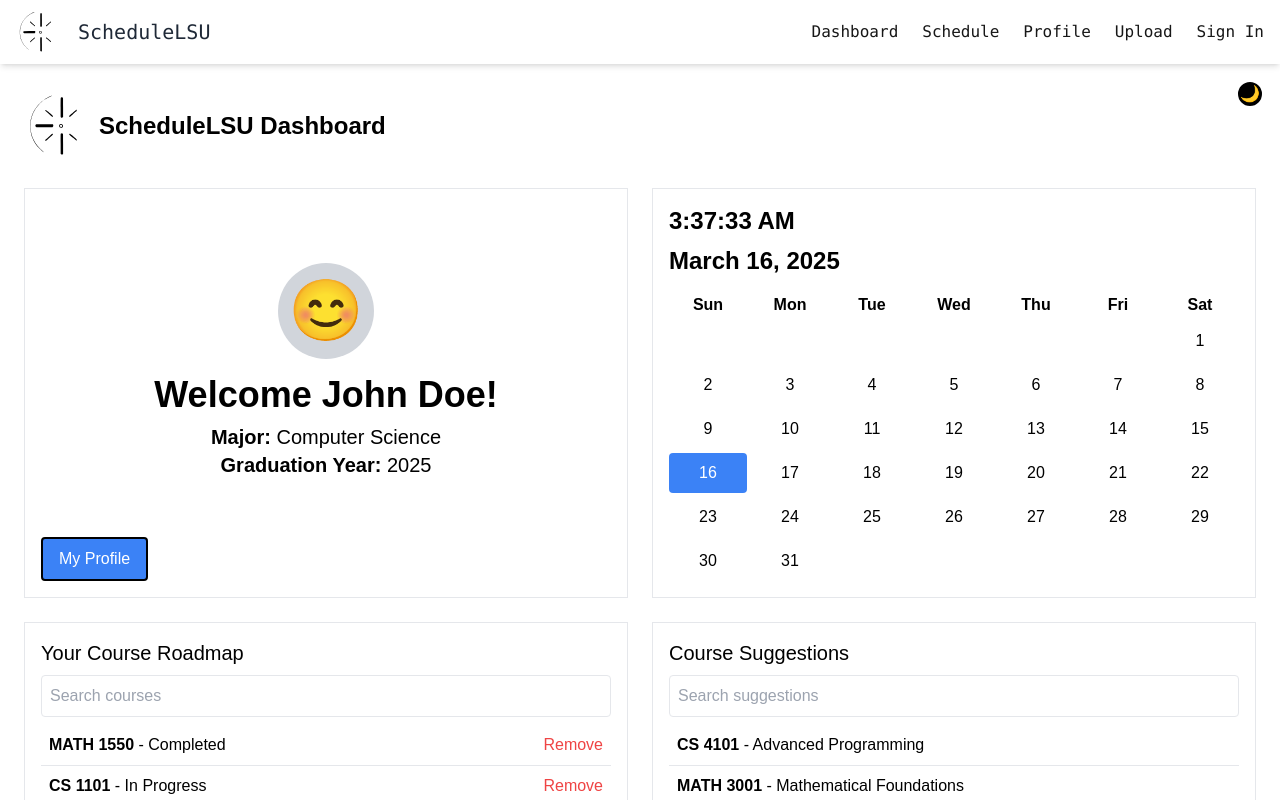
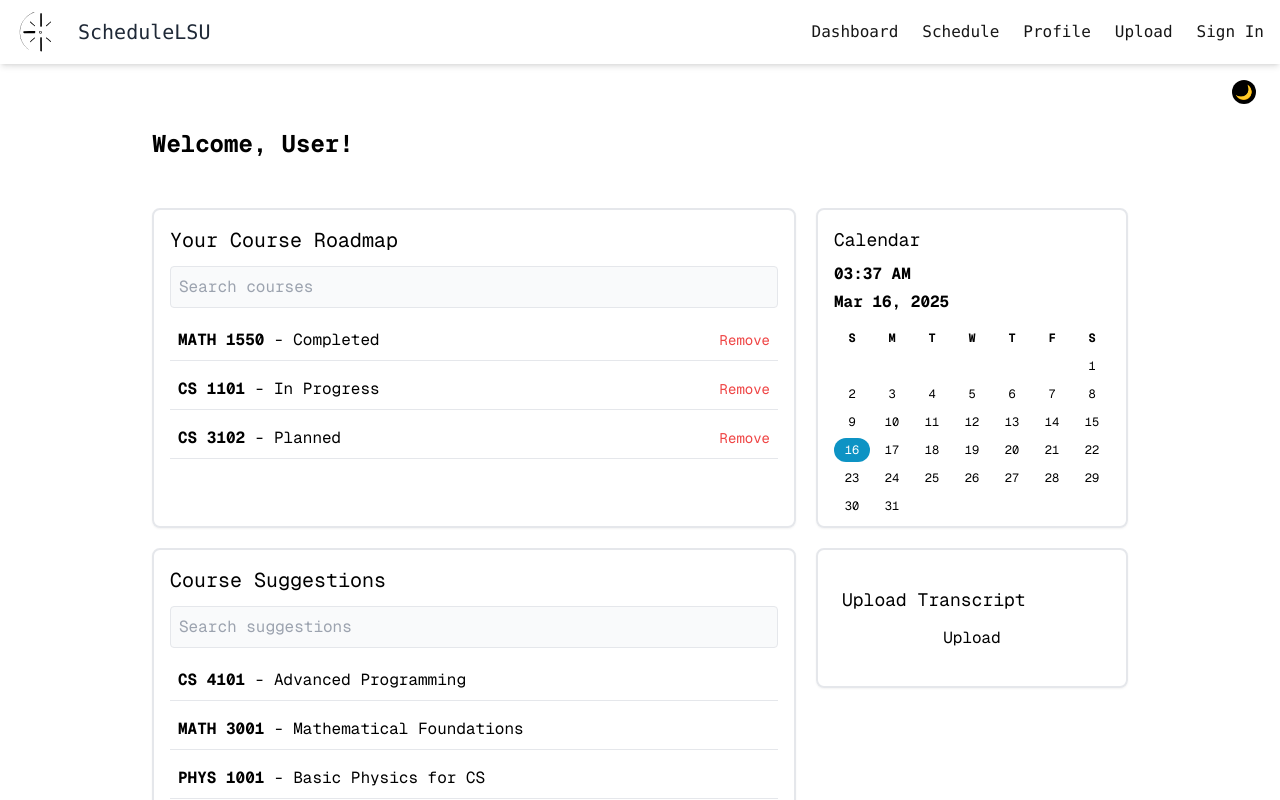
Before and after one commit to CSC-3380-Spring-2025/Team-16, a Next.js app: page /dashboard in a window 1280 px wide. Shown: the top 800 px of the page. Built offline with nearby package versions, Linux system fonts and the light colour scheme.

Commit message:
Updated Dashboard

```diff
--- a/app/dashboard/page.tsx
+++ b/app/dashboard/page.tsx
@@ -2,9 +2,8 @@
 
 import { useState, useEffect } from "react";
 import { useRouter } from "next/navigation";
-import Image from "next/image";
+import "@/app/global/styles/globals.css";
 
-// Profile and course data types
 interface Course {
   course: string;
   status: string;
@@ -30,9 +29,12 @@ export default function Page() {
   });
 
   const [date, setDate] = useState(new Date());
+  const [darkMode, setDarkMode] = useState(false);
+  const router = useRouter();
 
-  // Update time every second
   useEffect(() => {
+    const prefersDarkMode = window.matchMedia("(prefers-color-scheme: dark)").matches;
+    setDarkMode(prefersDarkMode);
     const timer = setInterval(() => {
       setDate(new Date());
     }, 1000);
@@ -48,21 +50,11 @@ export default function Page() {
   const [courseSuggestions, setCourseSuggestions] = useState(courseSuggestionsData);
   const [searchTerm, setSearchTerm] = useState("");
   const [suggestionSearchTerm, setSuggestionSearchTerm] = useState("");
-  const [darkMode, setDarkMode] = useState(false);
-  const router = useRouter();
 
-  // Detect dark mode preference from system settings
-  useEffect(() => {
-    const prefersDarkMode = window.matchMedia("(prefers-color-scheme: dark)").matches;
-    setDarkMode(prefersDarkMode);
-  }, []);
-
-  // Handle navigation to different pages
   const handleNavigate = (url: string): void => {
     router.push(url);
   };
 
-  // Remove course from course roadmap
   const removeCourse = (index: number): void => {
     const confirmation = window.confirm("Are you sure you want to remove this course?");
     if (confirmation) {
@@ -70,116 +62,61 @@ export default function Page() {
     }
   };
 
-  // Handles course search input
   const handleSearch = (e: React.ChangeEvent<HTMLInputElement>): void => {
     setSearchTerm(e.target.value);
   };
 
-  // Handles suggestion search input
   const handleSuggestionSearch = (e: React.ChangeEvent<HTMLInputElement>): void => {
     setSuggestionSearchTerm(e.target.value);
   };
 
-  // Filter courses based on search term
   const filteredCourses = roadmap.filter(course =>
     course.course.toLowerCase().includes(searchTerm.toLowerCase())
   );
 
-  // Filter course suggestions based on search term
   const filteredSuggestions = courseSuggestions.filter(suggestion =>
     suggestion.course.toLowerCase().includes(suggestionSearchTerm.toLowerCase())
   );
 
-  // Random emojis for profile picture
-  const emojiList = ["😀", "😁", "😎", "😊", "🙃", "😜", "😇", "🥳"];
-  const randomEmoji = emojiList[Math.floor(Math.random() * emojiList.length)];
+  return (
+    <div className={`${darkMode ? "bg-black text-white" : "bg-white text-black"} min-h-screen flex flex-col items-center relative font-[family-name:var(--font-geist-mono)]`}>
+      <div className="h-16 w-full"></div>
 
-  return (
-    <div className={`${darkMode ? "bg-black text-white" : "bg-white text-black"} p-6 relative`}>
-      <div className="flex items-center gap-0">
-        <Image
-          src="/logo.svg"
-          alt="ScheduleLSU logo"
-          width={75}
-          height={75}
-          style={{
-            transform: "rotate(90deg)",
-            filter: darkMode ? "invert(1)" : "invert(0)"
-          }}
-          priority
-        />
-        <h1 className="text-2xl font-bold">ScheduleLSU Dashboard</h1>
-      </div>
+      <div className="w-full max-w-5xl px-6 pt-0 pb-8 relative">
+        <div className="flex justify-between items-center">
+          <h1 className="text-2xl font-bold pl-0">Welcome, User!</h1>
 
-      {/* Layout for the 4 boxes */}
-      <div className="grid grid-cols-2 grid-rows-2 gap-6 mt-6" style={{ gridTemplateRows: '1fr 1fr', gridTemplateColumns: '1fr 1fr' }}>
-
-        {/* Profile Box */}
-        <div className="border p-4 flex flex-col justify-between">
-          {/* Profile information and emoji circle */}
-          <div className="flex flex-col items-center justify-center flex-grow text-center">
-            {/* Circle profile with random emojis */}
-            <div className="w-24 h-24 rounded-full bg-gray-300 flex items-center justify-center text-6xl mb-4">
-              {randomEmoji}
-            </div>
-
-            {/* Profile Info */}
-            <p className="text-4xl font-semibold">Welcome {profileInfo.name}!</p>
-            <p className="mt-2 text-xl"><strong>Major:</strong> {profileInfo.major}</p>
-            <p className="text-xl"><strong>Graduation Year:</strong> {profileInfo.graduationYear}</p>
-          </div>
-
-          {/* "My Profile" Button */}
-          <div className="w-full flex justify-start mt-auto">
           <button
-              onClick={() => handleNavigate('/user')}
-              className={`px-4 py-2 bg-blue-500 text-white rounded hover:bg-blue-600 transition-all ${darkMode ? "border-2 border-white" : "border-2 border-black"}`}
+            onClick={() => setDarkMode(!darkMode)}
+            className={`fixed top-20 right-6 w-6 h-6 flex items-center justify-center rounded-full transition-all ease-in-out duration-200 hover:scale-110 z-40 ${
+              darkMode ? "bg-white text-black" : "bg-black text-white"
+            } text-sm`}
           >
-              My Profile
+            {darkMode ? "🌞" : "🌙"}
           </button>
         </div>
       </div>
 
-        {/* Calendar Box */}
-        <div className="border p-4">
-          <p className="text-2xl"><strong>{date.toLocaleTimeString()}</strong></p>
-          <p className="mt-2 text-2xl"><strong>{date.toLocaleDateString('en-US', { month: 'long', day: 'numeric', year: 'numeric' })}</strong></p>
-
-          <div className="grid grid-cols-7 gap-1 text-center mt-4">
-            {["Sun", "Mon", "Tue", "Wed", "Thu", "Fri", "Sat"].map(day => (
-              <div key={day} className="font-bold">{day}</div>
-            ))}
-            {Array.from({ length: new Date(date.getFullYear(), date.getMonth(), 1).getDay() })
-              .map((_, i) => <div key={`empty-${i}`}></div>)}
-            {Array.from({ length: new Date(date.getFullYear(), date.getMonth() + 1, 0).getDate() })
-              .map((_, i) => (
-                <div key={i} className={`p-2 ${i + 1 === date.getDate() ? "bg-blue-500 text-white rounded" : ""}`}>
-                  {i + 1}
-                </div>
-              ))}
-          </div>
-        </div>
-
-        {/* Course Roadmap Box */}
-        <div className="border p-4 flex flex-col justify-between">
-          <div>
-            <h2 className="text-xl">Your Course Roadmap</h2>
+      <div className="w-full max-w-5xl px-6 pb-6 grid grid-cols-1 lg:grid-cols-3 gap-5 mt-4">
+        <div className="lg:col-span-2 flex flex-col gap-5">
+          <div className={`border-2 ${darkMode ? "border-gray-700" : "border-gray-200"} p-4 rounded-lg shadow-sm`} style={{ height: '320px' }}>
+            <h2 className="text-xl mb-3">Your Course Roadmap</h2>
             <input
               type="text"
               placeholder="Search courses"
               value={searchTerm}
               onChange={handleSearch}
-              className={`mt-2 p-2 border rounded w-full ${darkMode ? "bg-gray-700 text-white" : "bg-white text-black"}`}
+              className={`w-full p-2 border rounded mb-3 text-md ${darkMode ? "bg-gray-800" : "bg-gray-50"}`}
             />
-            <ul className="mt-2">
+            <ul className="space-y-2 overflow-y-auto" style={{ height: 'calc(320px - 120px)' }}>
               {filteredCourses.map((item, index) => (
-                <li key={index} className="p-2 border-b flex justify-between">
-                  <span>
+                <li key={index} className="flex justify-between items-center p-2 border-b">
+                  <span className="text-md">
                     <strong>{item.course}</strong> - {item.status}
                   </span>
                   <button
                     onClick={() => removeCourse(index)}
-                    className="ml-4 text-red-500"
+                    className="text-red-500 text-sm hover:text-red-700"
                   >
                     Remove
                   </button>
@@ -188,59 +125,58 @@ export default function Page() {
             </ul>
           </div>
 
-          {/* My Schedule Button */}
-          <div className="mt-auto flex justify-start">
-            <button
-              onClick={() => handleNavigate('/myschedule')}
-              className={`px-4 py-2 bg-blue-500 text-white rounded hover:bg-blue-600 transition-all ${darkMode ? "border-2 border-white" : "border-2 border-black"}`}
-            >
-              My Schedule
-            </button>
-          </div>
-        </div>
-
-        {/* Course Suggestions Box */}
-        <div className="border p-4 flex flex-col justify-between">
-          <h2 className="text-xl">Course Suggestions</h2>
+          <div className={`border-2 ${darkMode ? "border-gray-700" : "border-gray-200"} p-4 rounded-lg shadow-sm`} style={{ height: '320px' }}>
+            <h2 className="text-xl mb-3">Course Suggestions</h2>
             <input
               type="text"
               placeholder="Search suggestions"
               value={suggestionSearchTerm}
               onChange={handleSuggestionSearch}
-            className={`mt-2 p-2 border rounded w-full ${darkMode ? "bg-gray-700 text-white" : "bg-white text-black"}`}
+              className={`w-full p-2 border rounded mb-3 text-md ${darkMode ? "bg-gray-800" : "bg-gray-50"}`}
             />
-          <ul className="mt-2">
-            {filteredSuggestions.map((suggestion, index) => (
-              <li key={index} className="p-2 border-b">
-                <strong>{suggestion.course}</strong> - {suggestion.reason}
+            <ul className="space-y-2 overflow-y-auto" style={{ height: 'calc(320px - 120px)' }}>
+              {filteredSuggestions.map((item, index) => (
+                <li key={index} className="p-2 border-b text-md">
+                  <strong>{item.course}</strong> - {item.reason}
                 </li>
               ))}
             </ul>
+          </div>
+        </div>
 
-          {/* Upload File Button */}
-          <div className="mt-auto flex justify-start">
+        <div className="flex flex-col gap-5">
+          <div className={`border-2 ${darkMode ? "border-gray-700" : "border-gray-200"} p-4 rounded-lg shadow-sm`} style={{ height: '320px' }}>
+            <h2 className="text-lg mb-2">Calendar</h2>
+            <p className="text-md mb-1"><strong>{date.toLocaleTimeString([], {hour: '2-digit', minute:'2-digit'})}</strong></p>
+            <p className="text-md mb-3"><strong>{date.toLocaleDateString('en-US', { month: 'short', day: 'numeric', year: 'numeric' })}</strong></p>
+            <div className="grid grid-cols-7 gap-1 text-center text-xs">
+              {["S", "M", "T", "W", "T", "F", "S"].map((day, index) => (
+                <div key={`${day}-${index}`} className="font-bold py-1">{day}</div>
+              ))}
+              {Array.from({ length: new Date(date.getFullYear(), date.getMonth(), 1).getDay() })
+                .map((_, i) => <div key={`empty-${i}`} className="py-1"></div>)}
+              {Array.from({ length: new Date(date.getFullYear(), date.getMonth() + 1, 0).getDate() })
+                .map((_, i) => (
+                  <div key={i} className={`py-1 ${i + 1 === date.getDate() ? "bg-[#0d93c4] text-white rounded-full" : ""}`}>
+                    {i + 1}
+                  </div>
+                ))}
+            </div>
+          </div>
+
+          <div className={`border-2 ${darkMode ? "border-gray-700" : "border-gray-200"} p-6 rounded-lg shadow-sm flex flex-col items-center justify-center`} style={{ height: '140px' }}>
+            <h2 className="text-lg mb-3 text-left w-full">Upload Transcript</h2>
+            <div className="text-center">
               <button
-              onClick={() => handleNavigate('/upload')}
-              className={`px-4 py-2 bg-blue-500 text-white rounded hover:bg-blue-600 transition-all ${darkMode ? "border-2 border-white" : "border-2 border-black"}`}
+                className="large-btn"
+                onClick={() => router.push('/upload')}
               >
-              Upload File
+                Upload
               </button>
             </div>
           </div>
         </div>
-
-      {/* Dark Mode Button */}
-      <button
-        onClick={() => setDarkMode(!darkMode)}
-        className={`absolute top-4 right-4 w-7 h-7 flex items-center justify-center rounded-full transition-all ease-in-out transform hover:scale-110 ${
-          darkMode ? "bg-white" : "bg-black"
-        } border-2 border-${darkMode ? "black" : "white"}`}
-        style={{
-          fontSize: "1rem",
-        }}
-      >
-        {darkMode ? "🌞" : "🌙"}
-      </button>
+      </div>
     </div>
   );
 }
```
Lines whose indentation alone changed are shown as unchanged.
